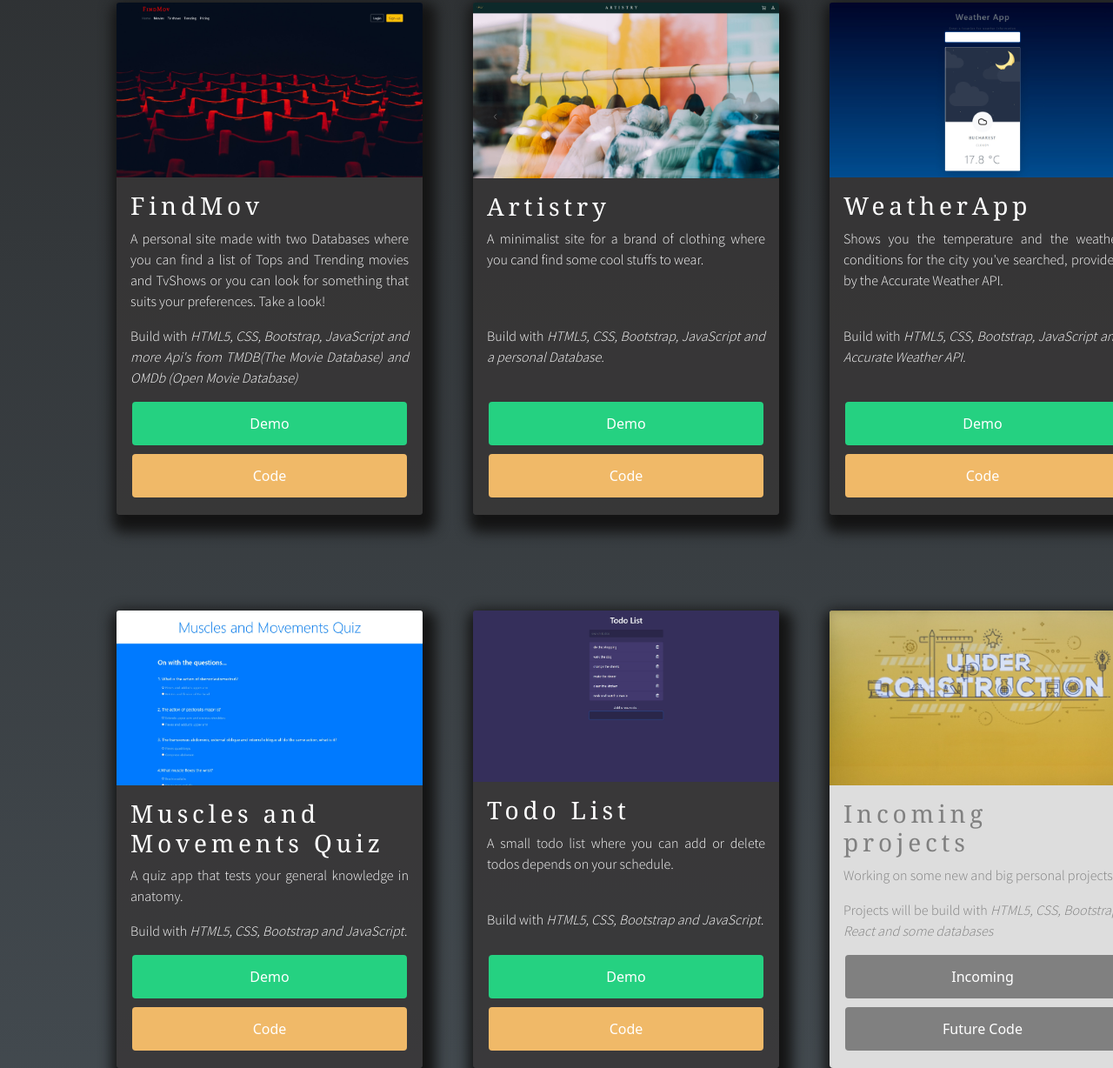
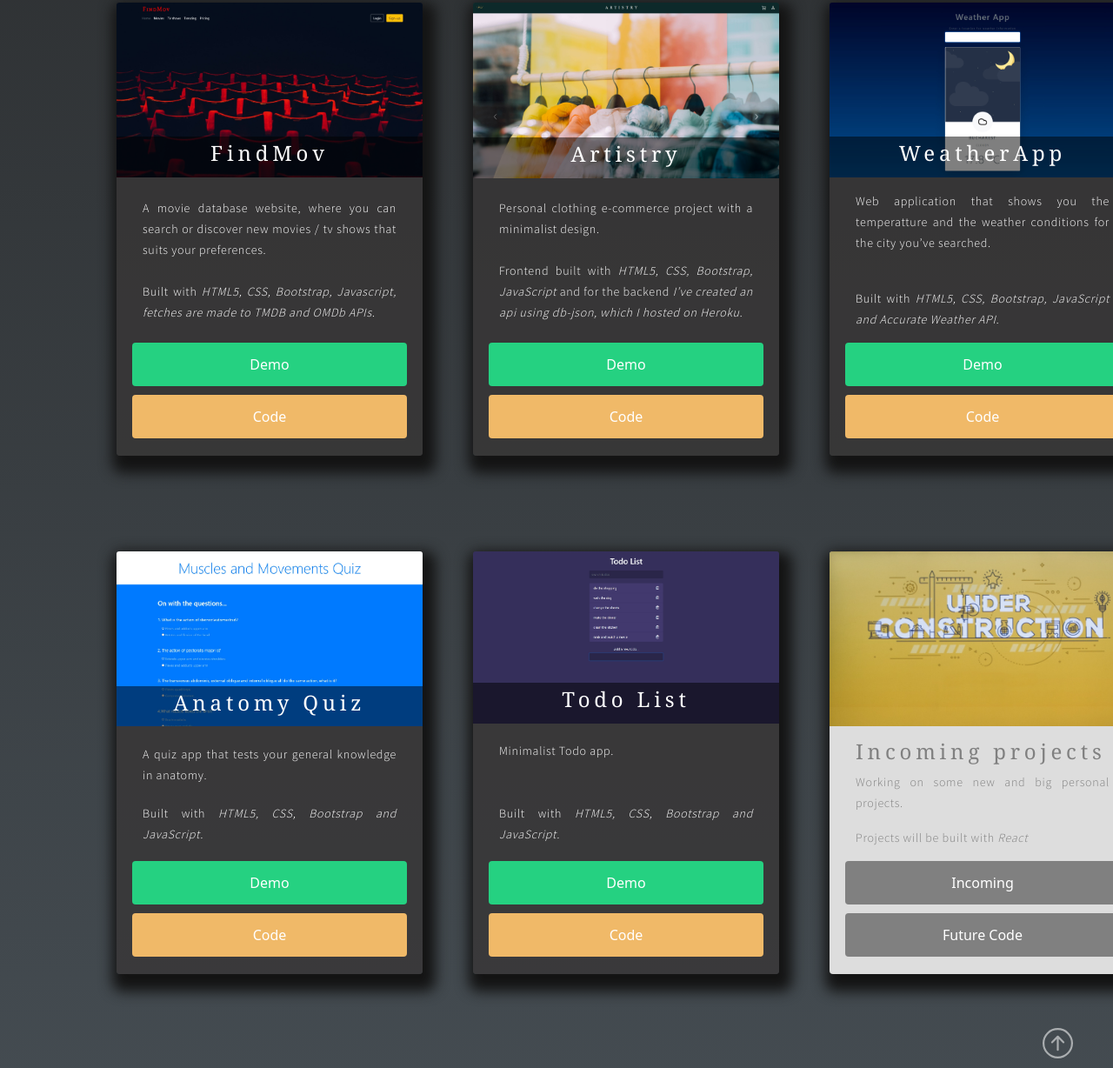
Before and after one commit to lauratodica/Portofolio, a plain HTML site: page index.html in a window 1280 px wide. Shown: the part 967-2195 px from the top of the page at 87% size. Drawn offline with nearby package versions, Linux system fonts and the light colour scheme.

Commit message:
changed the cards

```diff
--- a/index.html
+++ b/index.html
@@ -22,13 +22,8 @@
             <header>
                 <h1 class = "name">Laura Todică</h1>
                 <h2 class = "developer">Front End Developer</h2>
-                <p class = "description">Experienced with UI/UX Design, HTML5, CSS3, SASS, JavaScript (OOP included), AJAX, Bootstrap 4,
-                    jQuery, Firebase,
-                    Vue.Js, Nuxt.Js, Axios, FrontEnd optimization, Gulp.js, Parcel, Webpack, Git & Github, NPMs and
-                    Figma. <br> I love FrontEnd
-                    Web Development because it combines programming, design and there is always something new that you
-                    have to learn. Other
-                    passions of mine are cutting hair, sculpting and e-sports.</p>
+                <p class = "description">I am naturally curious and perpetually working on improving my chops one design problem at a time.
+                    <br> The reason why I chose FrontEnd Development is because it combines logical thinking and creativity. I enjoy creating intuitive, dynamic user experiences and coming up with the best solution for implementing them.</p>
             </header>
             <h3 class = "projects-made">Projects I've made</h3>
             <div class = "arrow">
@@ -46,11 +41,19 @@
     <div class="container projects-grid" id="pj">
 
         <div class="card project-card" style="width: 18rem;">
-            <a href="https://lauratodica.github.io/FindMov/"><img src="findMov.jpg" class = "card-img-top" alt="Screenshot of..."></a>
-            <div class="card-body">
-                <h3 class="card-title">FindMov</h3>
-                <p class="card-text">A personal site made with two Databases where you can find a list of Tops and Trending movies and TvShows or you can look for something that suits your preferences. Take a look!</p>
-                <p class="card-text">Build with <i>HTML5, CSS, Bootstrap, JavaScript and more Api's from TMDB(The Movie Database) and OMDb (Open Movie Database)</i></p>
+            <div class = "top-card">
+                <div class = "image-card">
+                    <a href="https://lauratodica.github.io/FindMov/" target="_blank"><img src="findMov.jpg" class = "card-img-top" alt="Screenshot of..."></a>
+                </div>
+                <div class = "down">
+                    <h3 class="card-title">FindMov</h3>
+                </div>
+            </div>
+            <div class="card-body card-description">
+
+                <p class="card-text text-d">A movie database website, where you can search or discover new movies / tv shows that suits your preferences.</p>
+                <p class="card-text text-d">Built with <i> HTML5, CSS, Bootstrap, Javascript, fetches are made to TMDB and OMDb APIs.
+                </i></p>
             </div>
             <div class = "links-pj">
                 <a href="https://lauratodica.github.io/FindMov/" target="_blank" class="btn btn-primary demo">Demo</a>
@@ -59,12 +62,17 @@
         </div>
 
         <div class="card project-card" style="width: 18rem;">
-            <a href="https://lauratodica.github.io/Artristry/"><img src="artistry.jpg" class = "card-img-top" alt="Screenshot of..."></a>
-            <div class="card-body">
-                <h3 class="card-title">Artistry</h3>
-                <p class="card-text">A minimalist site for a brand of clothing where you cand find some cool stuffs to wear.</p>
-                <br><br>
-                <p class="card-text">Build with <i>HTML5, CSS, Bootstrap, JavaScript and a personal Database.</i></p>
+            <div class = "top-card">
+                <div class = "image-card">
+                    <a href="https://lauratodica.github.io/Artristry/" target="_blank"><img src="artistry.jpg" class = "card-img-top" alt="Screenshot of..."></a>
+                </div>
+                <div class = "down">
+                    <h3 class="card-title">Artistry</h3>
+                </div>
+            </div>
+            <div class="card-body card-description">
+                <p class="card-text text-d">Personal clothing e-commerce project with a minimalist design.</p>
+                <p class="card-text text-d">Frontend built with <i>HTML5, CSS, Bootstrap, JavaScript</i> and for the backend <i> I’ve created an api using db-json, which I hosted on Heroku.   </i></p>
             </div>
             <div class = "links-pj">
                 <a href="https://lauratodica.github.io/Artristry/" target="_blank" class="btn btn-primary demo">Demo</a>
@@ -73,56 +81,74 @@
         </div>
 
         <div class="card project-card" style="width: 18rem;">
-            <a href="https://lauratodica.github.io/weather_app/"><img src="weatherApp.jpg" class = "card-img-top" alt="Screenshot of..."></a>
-            <div class="card-body">
-                <h3 class="card-title">WeatherApp</h3>
-                <p class="card-text">Shows you the temperature and the weather conditions for the city you've searched, provided by the Accurate Weather API.</p>
+            <div class = "top-card">
+                <div class = "image-card">
+                    <a href="https://lauratodica.github.io/weather_app/" target="_blank"><img src="weatherApp.jpg" class = "card-img-top" alt="Screenshot of..."></a>
+                </div>
+                <div class = "down">
+                    <h3 class="card-title">WeatherApp</h3>
+                </div>
+            </div>
+            <div class="card-body card-description">
+                <p class="card-text text-d">Web application that shows you the temperatture and the weather conditions for the city you’ve searched.</p>
                 <br>
-                <p class="card-text">Build with<i> HTML5, CSS, Bootstrap, JavaScript and Accurate Weather API.</i></p>
+                <p class="card-text text-d">Built with<i> HTML5, CSS, Bootstrap, JavaScript and Accurate Weather API.</i></p>
             </div>
             <div class = "links-pj">
-                <a href="https://lauratodica.github.io/weather_app/" class="btn btn-primary demo">Demo</a>
-                <a href="https://github.com/lauratodica/weather_app" class="btn btn-primary code">Code</a>
+                <a href="https://lauratodica.github.io/weather_app/" target="_blank" class="btn btn-primary demo">Demo</a>
+                <a href="https://github.com/lauratodica/weather_app" target="_blank" class="btn btn-primary code">Code</a>
             </div>
         </div>
 
         <div class="card project-card" style="width: 18rem;">
-            <a href="https://lauratodica.github.io/muscle_quiz/"><img src="anatomyQuiz.jpg" class = "card-img-top" alt="Screenshot of..."></a>
-            <div class="card-body">
-                <h3 class="card-title">Muscles and Movements Quiz</h3>
-                <p class="card-text">A quiz app that tests your general knowledge in anatomy.</p>
-                <p class="card-text">Build with <i>HTML5, CSS, Bootstrap and JavaScript.</i></p>
+            <div class = "top-card">
+                <div class = "image-card">
+                    <a href="https://lauratodica.github.io/muscle_quiz/" target="_blank"><img src="anatomyQuiz.jpg" class = "card-img-top" alt="Screenshot of..."></a>
+                </div>
+                <div class = "down">
+                    <h3 class="card-title">Anatomy Quiz</h3>
+                </div>
+            </div>
+            <div class="card-body card-description">
+                <p class="card-text text-d">A quiz app that tests your general knowledge in anatomy.</p>
+                <p class="card-text text-d">Built with <i>HTML5, CSS, Bootstrap and JavaScript.</i></p>
             </div>
             <div class = "links-pj">
-                <a href="https://lauratodica.github.io/muscle_quiz/" class="btn btn-primary demo">Demo</a>
-                <a href="https://github.com/lauratodica/muscle_quiz" class="btn btn-primary code">Code</a>
+                <a href="https://lauratodica.github.io/muscle_quiz/" target="_blank" class="btn btn-primary demo">Demo</a>
+                <a href="https://github.com/lauratodica/muscle_quiz" target="_blank" class="btn btn-primary code">Code</a>
             </div>
         </div>
 
         <div class="card project-card" style="width: 18rem;">
-            <a href="https://lauratodica.github.io/Todos-list/"><img src="todo.jpg" class = "card-img-top" alt="Screenshot of..."></a>
-            <div class="card-body">
-                <h3 class="card-title">Todo List</h3>
-                <p class="card-text">A small todo list where you can add or delete todos depends on your schedule.</p>
+            <div class = "top-card">
+                <div class = "image-card">
+                    <a href="https://lauratodica.github.io/Todos-list/" target="_blank"><img src="todo.jpg" class = "card-img-top" alt="Screenshot of..."></a>
+                </div>
+                <div class = "down">
+                    <h3 class="card-title">Todo List</h3>
+                </div>
+            </div>
+            <div class="card-body card-description">
+                <p class="card-text text-d">Minimalist Todo app.</p>
                 <br>
-                <p class="card-text">Build with <i>HTML5, CSS, Bootstrap and JavaScript.</i></p>
+                <p class="card-text text-d">Built with <i>HTML5, CSS, Bootstrap and JavaScript.</i></p>
             </div>
             <div class = "links-pj">
-                <a href="https://lauratodica.github.io/Todos-list/" class="btn btn-primary demo">Demo</a>
-                <a href="https://github.com/lauratodica/Todos-list" class="btn btn-primary code">Code</a>
+                <a href="https://lauratodica.github.io/Todos-list/" target="_blank" class="btn btn-primary demo">Demo</a>
+                <a href="https://github.com/lauratodica/Todos-list" target="_blank" class="btn btn-primary code">Code</a>
             </div>
         </div>
 
         <div class="card project-card under-construction" style="width: 18rem;">
-            <a href="#"><img src="pjf.jpg" class = "card-img-top" alt="Screenshot of..."></a>
-            <div class="card-body">
+            <a><img src="pjf.jpg" class = "card-img-top" alt="Screenshot of..."></a>
+            <div class="card-body card-description">
                 <h3 class="card-title">Incoming projects</h3>
-                <p class="card-text">Working on some new and big personal projects.</p>
-                <p class="card-text">Projects will be build with <i>HTML5, CSS, Bootstrap, React and some databases</i></p>
+                <p class="card-text text-d">Working on some new and big personal projects.</p>
+                <p class="card-text text-d">Projects will be built with <i>React</i></p>
             </div>
             <div class = "links-pj">
-                <a href="#" class="btn btn-primary demo demo-coming">Incoming</a>
-                <a href="#" class="btn btn-primary code code-coming">Future Code</a>
+                <a class="btn btn-primary demo demo-coming">Incoming</a>
+                <a class="btn btn-primary code code-coming">Future Code</a>
             </div>
         </div>
     </div>
@@ -155,7 +181,7 @@
                   </svg></a>
                 </li>
             </ul>
-            <p class="copyright contact-details">&copy;2021 <a class = "copyright-name" href="https://linkedin.com/in/laura-todica/">Laura Todică</a>
+            <p class="copyright contact-details">&copy;2021 <a class = "copyright-name" href="https://linkedin.com/in/laura-todica/" target="_blank">Laura Todică</a>
             </p>
         </div>
     </footer>
--- a/style.css
+++ b/style.css
@@ -60,6 +60,32 @@ background: linear-gradient(to bottom, #202020, #474f55); /* W3C, IE 10+/ Edge,
     font-size: 20px;
     margin-bottom: 30px;
 
+}
+
+.top-card {
+    position: relative;
+}
+
+.down {
+    position: absolute;
+    bottom: 0;
+    background-color: rgba(0,0,0,0.5);
+    width: 100%;
+    text-align: center;
+    padding: 5px 0;
+}
+
+.card-description {
+    padding: 15px 30px;
+    letter-spacing: 0.7px;
+    line-height: 1.5rem;
+    display: flex;
+    flex-direction: column;
+    justify-content: space-evenly;
+}
+
+.text-d {
+    font-size: 14px !important;
 }
 
 #banner {
@@ -151,6 +177,7 @@ background: linear-gradient(to bottom, #202020, #474f55); /* W3C, IE 10+/ Edge,
 .card-title {
     font-family: 'Noto Serif', serif;
     letter-spacing: 0.3rem;
+    font-size: 24px;
 }
 
 .card-text {
```
